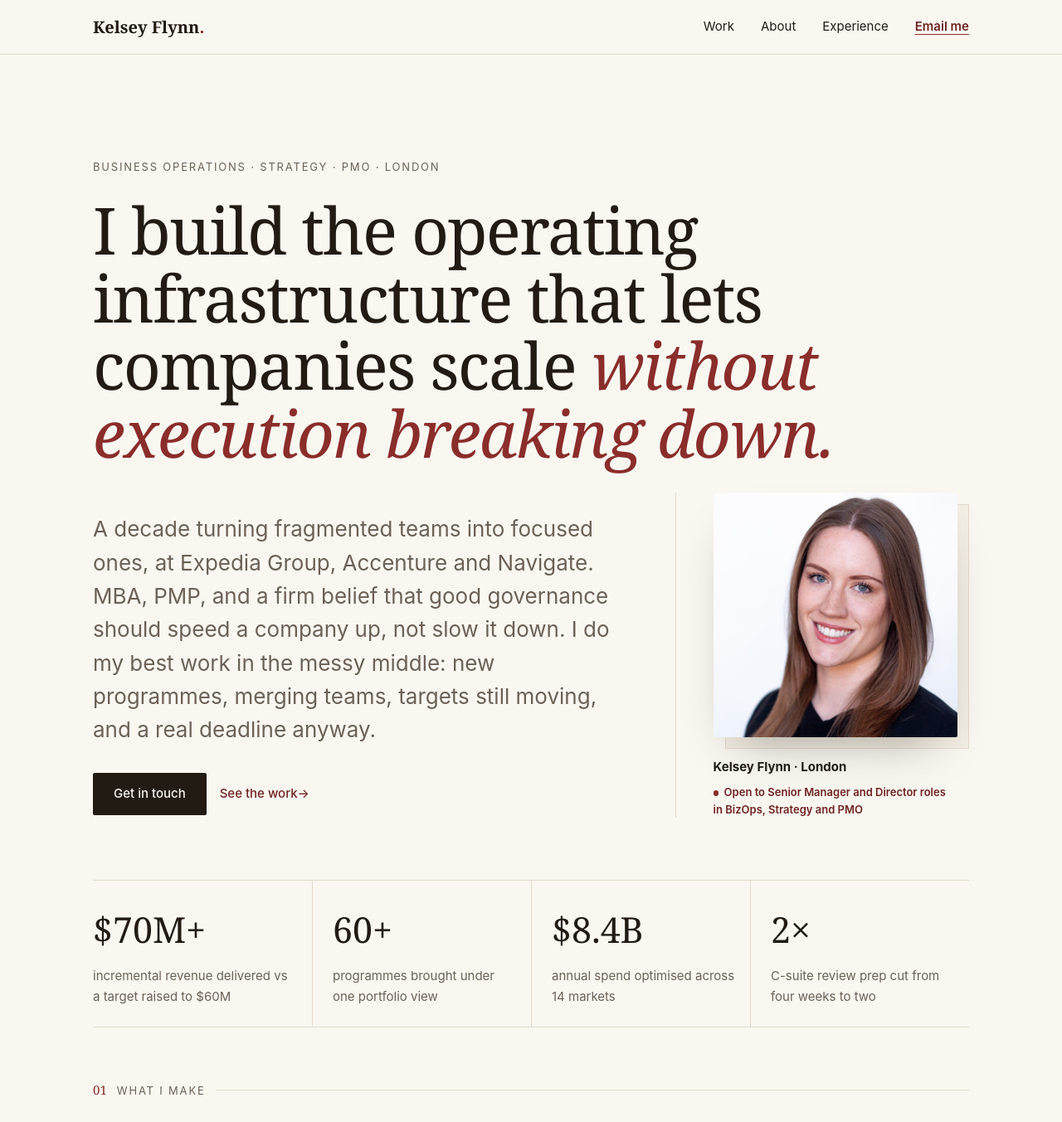
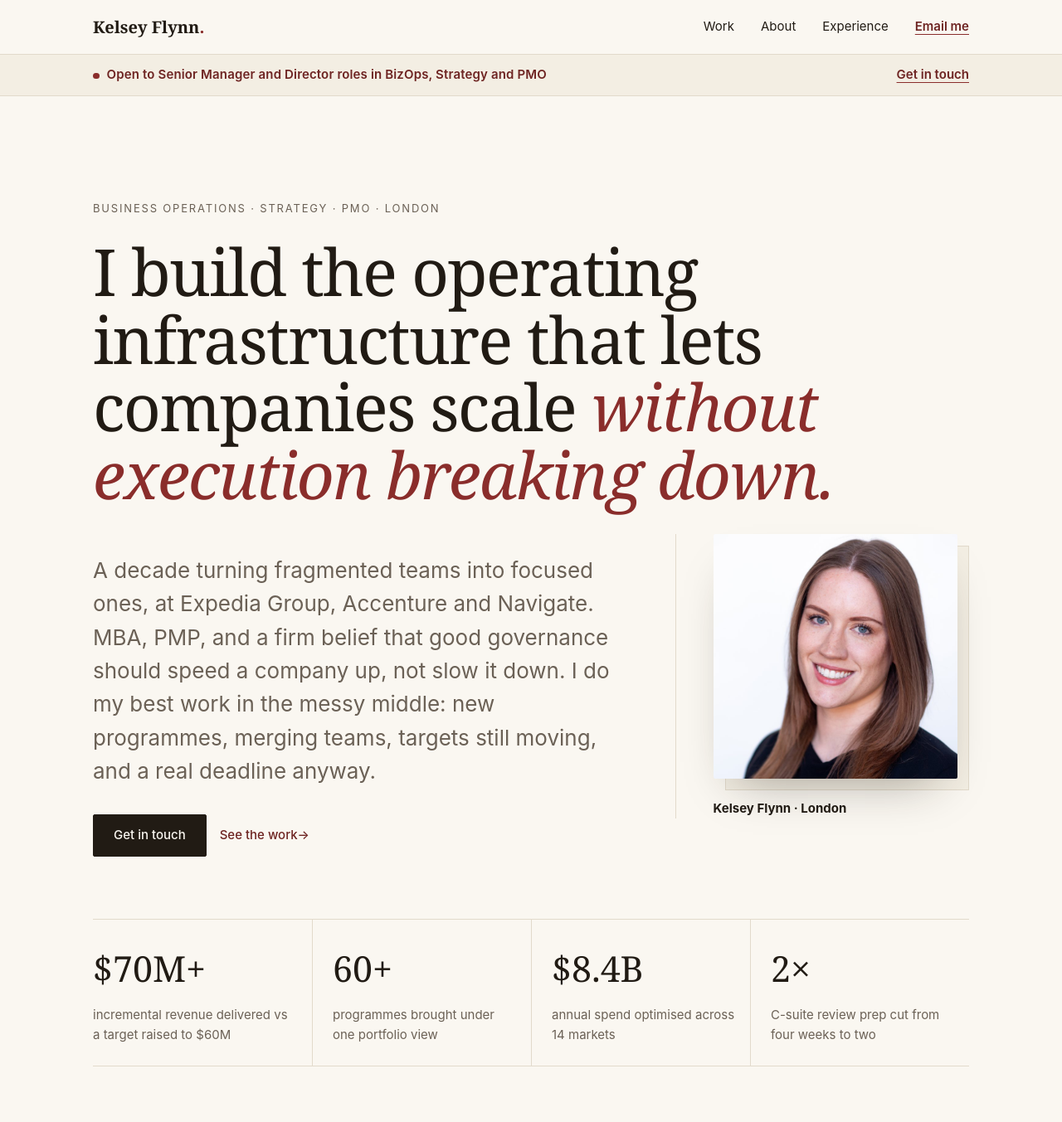
Before and after one commit to kelseyflynn/kelseyflynn.github.io, a Next.js app: page / in a window 1280 px wide. Shown: the top 1353 px of the page at 83% size. Built offline with nearby package versions, Linux system fonts and the light colour scheme.

Commit message:
Availability bar and case study updates

```diff
--- a/app/globals.css
+++ b/app/globals.css
@@ -274,20 +274,40 @@ a:hover {
   color: var(--ink);
   font-size: var(--text-sm);
 }
-.figure-status {
-  display: block;
-  margin-top: var(--space-2);
+/* Availability bar - sitewide, under the header */
+.avail-bar {
+  background: var(--paper-raised);
+  border-bottom: 1px solid var(--line);
+}
+.avail-bar .container {
+  display: flex;
+  align-items: center;
+  justify-content: space-between;
+  gap: var(--space-4);
+  flex-wrap: wrap;
+  padding-block: var(--space-3);
+  font-size: var(--text-sm);
+}
+.avail-text {
   font-weight: 600;
   color: var(--accent-ink);
+  letter-spacing: 0.01em;
 }
-.figure-status::before {
+.avail-text::before {
   content: "";
   display: inline-block;
   width: 0.5em;
   height: 0.5em;
   border-radius: 50%;
   background: var(--accent);
-  margin-right: 0.5em;
+  margin-right: 0.6em;
+}
+.avail-bar a {
+  font-weight: 600;
+  white-space: nowrap;
+  color: var(--accent-ink);
+  text-decoration-color: var(--accent);
+  text-underline-offset: 0.25em;
 }
 .hero-intro {
   max-width: var(--measure);
--- a/app/layout.tsx
+++ b/app/layout.tsx
@@ -48,6 +48,12 @@ export default function RootLayout({
           Skip to content
         </a>
         <Header />
+        <aside className="avail-bar">
+          <div className="container">
+            <span className="avail-text">{site.openTo}</span>
+            <a href={`mailto:${site.email}`}>Get in touch</a>
+          </div>
+        </aside>
         <main id="main">{children}</main>
         <Footer />
       </body>
--- a/app/page.tsx
+++ b/app/page.tsx
@@ -45,7 +45,6 @@ export default function Home() {
               <strong>
                 {site.name} · {site.location}
               </strong>
-              <span className="figure-status">{site.openTo}</span>
             </figcaption>
           </figure>
         </div>
```
